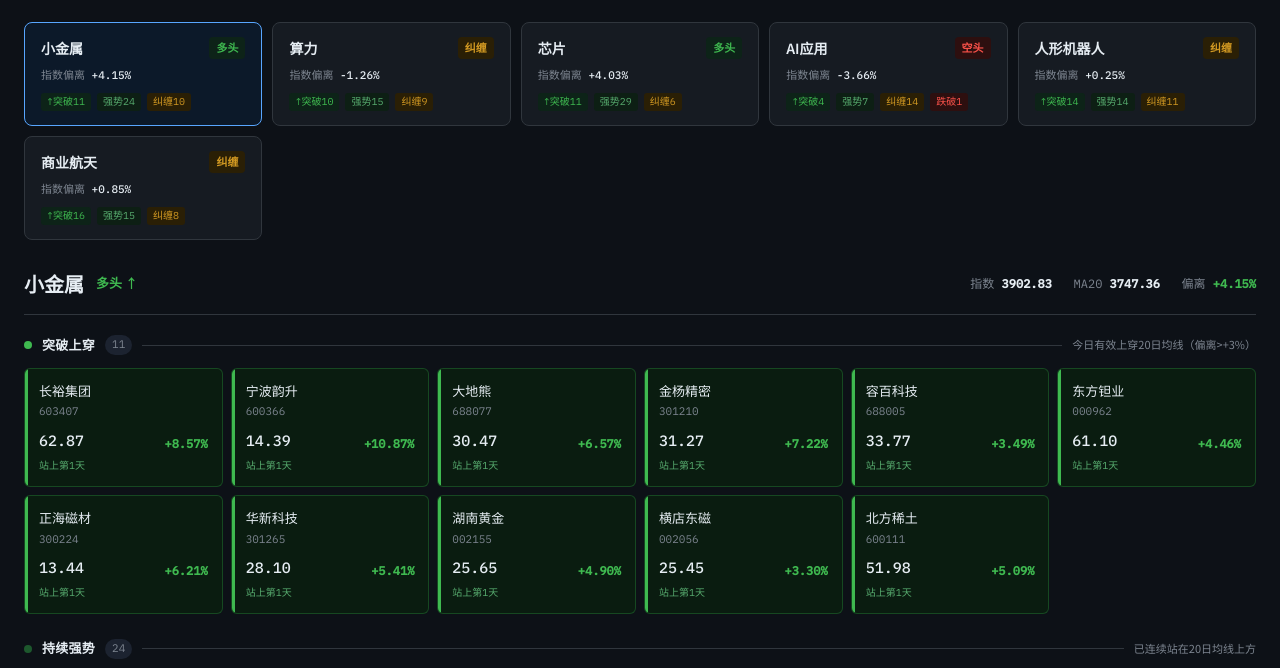
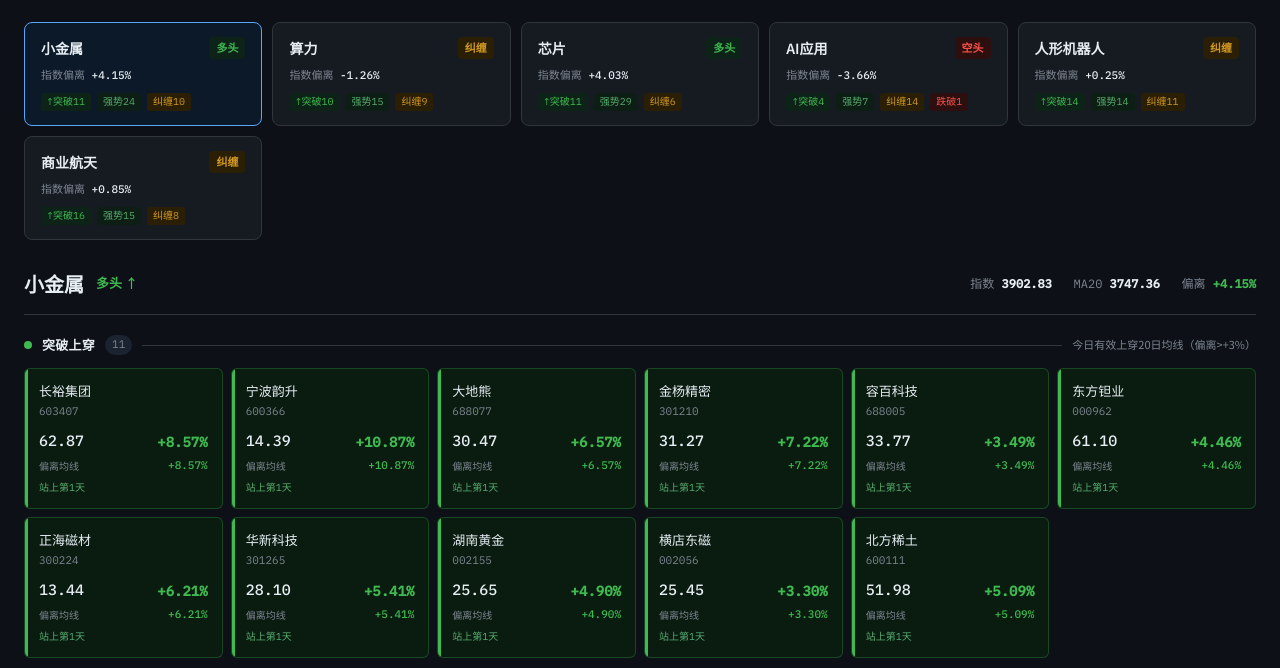
Before and after one commit to sammyzzh/20-, a plain HTML site: page docs/index.html in a window 1280 px wide. Shown: the part 76-744 px from the top of the page. Drawn offline with Linux system fonts and the light colour scheme.

Commit message:
Update index.html

```diff
--- a/docs/index.html
+++ b/docs/index.html
@@ -92,7 +92,11 @@
   .card-code{font-family:var(--mono);font-size:11px;color:var(--muted);margin-bottom:8px;}
   .card-row{display:flex;justify-content:space-between;align-items:flex-end;}
   .card-close{font-family:var(--mono);font-size:15px;font-weight:500;}
-  .card-dev{font-family:var(--mono);font-size:12px;font-weight:600;}
+  .card-change{font-family:var(--mono);font-size:14px;font-weight:600;}
+  .card-change.pos{color:var(--green);}.card-change.neg{color:var(--red);}.card-change.neu{color:var(--muted);}
+  .card-dev-row{display:flex;justify-content:space-between;align-items:center;margin-top:4px;}
+  .card-dev-label{font-size:10px;color:var(--muted);}
+  .card-dev{font-family:var(--mono);font-size:11px;font-weight:500;}
   .card-dev.pos{color:var(--green);}.card-dev.neg{color:var(--red);}.card-dev.neu{color:var(--muted);}
   .card-streak{font-family:var(--mono);font-size:10px;color:var(--muted);margin-top:5px;}
   .card-streak.up{color:#57ab6e;}.card-streak.down{color:#c9504a;}
@@ -318,6 +322,8 @@
 }
 
 function stockCard(s){
+  const changePct = s.change_pct != null ? s.change_pct : s.deviation;
+  const cc = devCls(changePct);
   const dc = devCls(s.deviation);
   const alertBadge = s.deviation_alert
     ? `<div class="card-dev-badge ${s.deviation_alert}">${s.deviation_alert==='strong'?'⚡±50%':'▲±30%'}</div>` : '';
@@ -331,6 +337,10 @@
     <div class="card-code">${s.code}</div>
     <div class="card-row">
       <div class="card-close">${fmt(s.close)}</div>
+      <div class="card-change ${cc}">${fmtDev(changePct)}</div>
+    </div>
+    <div class="card-dev-row">
+      <div class="card-dev-label">偏离均线</div>
       <div class="card-dev ${dc}">${fmtDev(s.deviation)}</div>
     </div>
     ${streak}
```
